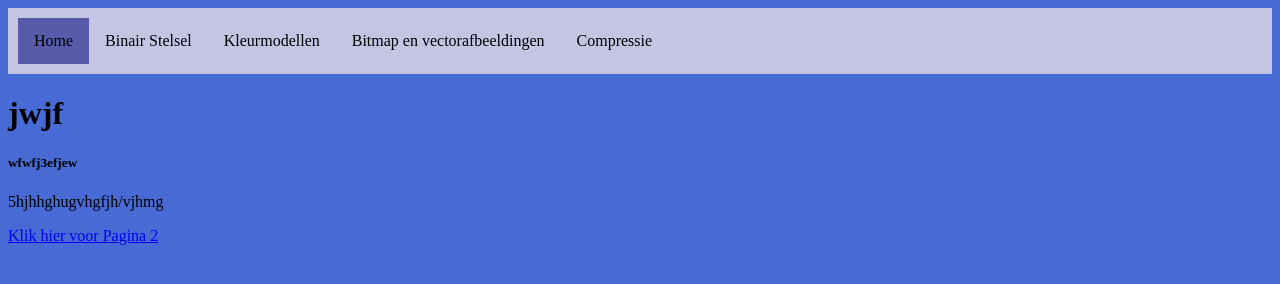
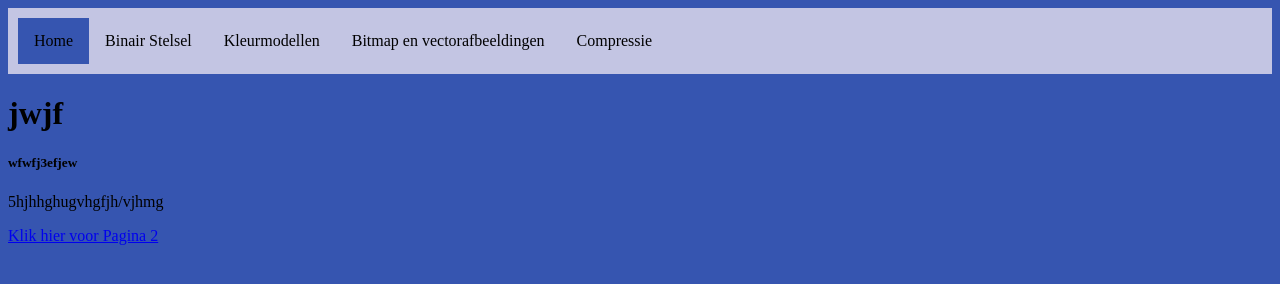
Before and after one commit to xChaimae/xChaimae.github.io, a plain HTML site: page index.html in a window 1280 px wide. In both pictures the pointer is over the link "Home". Drawn offline with Linux system fonts and the light colour scheme.

Commit message:
hbdefwqwb

```diff
--- a/opmaak.css
+++ b/opmaak.css
@@ -1,5 +1,5 @@
 body {
-    background-color: rgb(71, 106, 212);
+    background-color: rgb(54, 85, 176);
 }
 ul {
     list-style-type: none;
@@ -23,5 +23,5 @@ ul {
 
   /* Change the link color to #111 (black) on hover */
   li a:hover {
-    background-color: rgba(71, 74, 160, 0.853);
+    background-color: rgba(54, 85, 176)
   }
```
